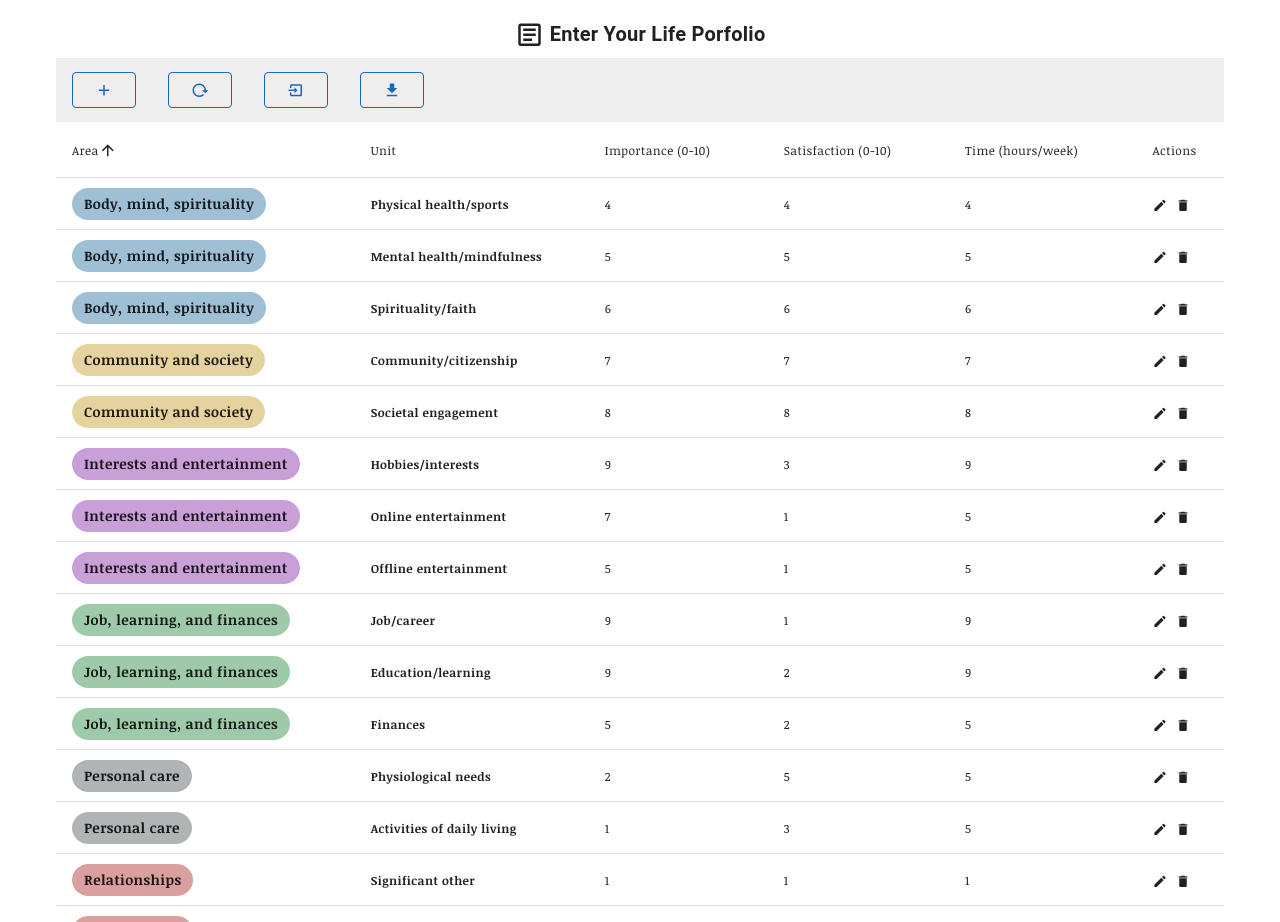
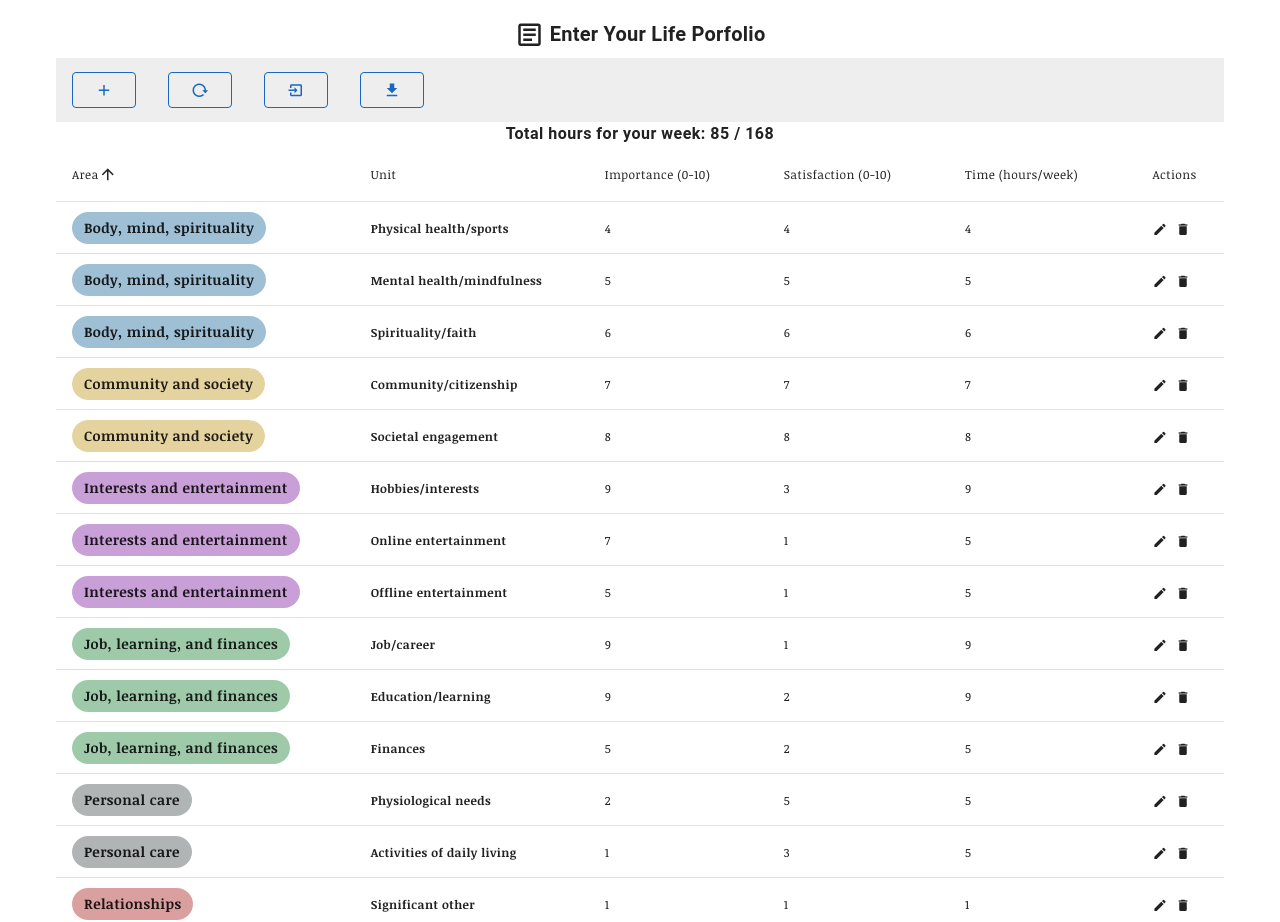
Before and after one commit to cameronlai/strategic-life-portfolio, a Vue app: page / in a window 1280 px wide. Shown: the part 1000-1922 px from the top of the page. Built offline with nearby package versions, Linux system fonts and the light colour scheme.

Commit message:
Add hour checking

```diff
--- a/src/components/Home.vue
+++ b/src/components/Home.vue
@@ -204,6 +204,16 @@
                     </v-card>
                   </v-dialog>
                 </v-toolbar>
+                <div
+                  class="text-body-1 text-center font-weight-bold"
+                  :class="totalHours > 168 || totalHours < 0 ? 'text-red' : ''"
+                >
+                  Total hours for your week: {{ totalHours }} / 168
+                  <div v-if="invalidTotalHours()">
+                    (Your total hours per week is invalid, please correct the
+                    numbers!)
+                  </div>
+                </div>
               </template>
               <template v-slot:item.area="{ item }">
                 <v-chip
@@ -553,6 +563,7 @@ export default {
           },
         },
       }, // End of chartOptions
+      totalHours: 0,
     };
   },
   watch: {
@@ -576,6 +587,15 @@ export default {
     this.editedItem = Object.assign({}, this.defaultItem);
   },
   methods: {
+    calculateTotalHours() {
+      this.totalHours = this.tableData.reduce(
+        (acc, item) => acc + item.time,
+        0
+      );
+    },
+    invalidTotalHours() {
+      return this.totalHours > 168 || this.totalHours < 0;
+    },
     resetData() {
       this.tableData = this.tableDataOriginal.map((x) => x);
       this.updateChart();
@@ -670,6 +690,7 @@ export default {
       });
     },
     save() {
+      this.editedItem.time = parseInt(this.editedItem.time);
       if (this.editedIndex > -1) {
         Object.assign(this.tableData[this.editedIndex], this.editedItem);
       } else {
@@ -702,6 +723,8 @@ export default {
       this.chartData = {
         datasets: datasets,
       };
+      // Also calculate total hours again
+      this.calculateTotalHours();
     },
     // on click this function, image will be downloaded at client side in chartjs
     /* shareClick() {
```
